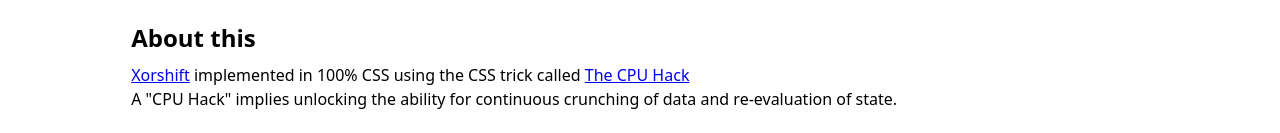
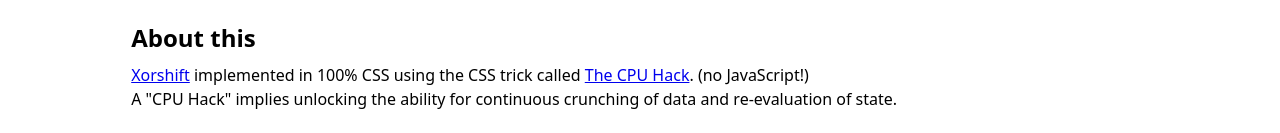
Before and after one commit to Ryoga-exe/css-xorshift, a plain HTML site: page index.html in a window 1280 px wide. Shown: the part 373-506 px from the top of the page. Drawn offline with Linux system fonts and the light colour scheme.

Commit message:
feat: update

```diff
--- a/index.html
+++ b/index.html
@@ -33,7 +33,8 @@
       <div class="description">
         <h2>About this</h2>
         <p>
-          <a href="https://wikipedia.org/wiki/Xorshift">Xorshift</a> implemented in 100% CSS using the CSS trick called <a href="https://dev.to/janeori/expert-css-the-cpu-hack-4ddj">The CPU Hack</a>
+          <a href="https://wikipedia.org/wiki/Xorshift">Xorshift</a> implemented in 100% CSS using the CSS trick called <a href="https://dev.to/janeori/expert-css-the-cpu-hack-4ddj">The CPU Hack</a>.
+          (no JavaScript!)
         </p>
         <p>
           A "CPU Hack" implies unlocking the ability for continuous crunching of data and re-evaluation of state.
```
Also changed, not shown: 1 other file.
